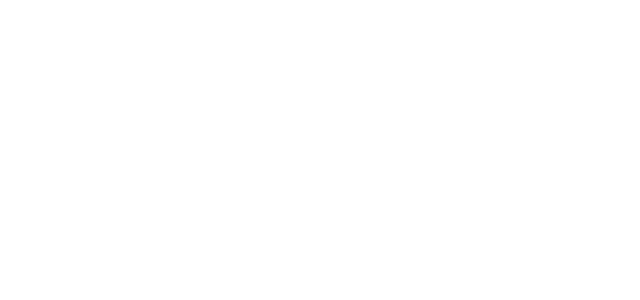
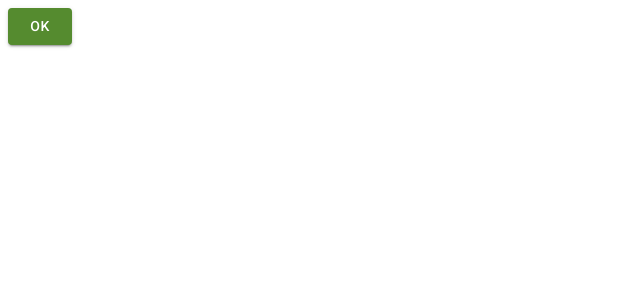
Before and after one commit to piotrosoba/chefapp, a React (Create React App) app: page / in a window 1280 px wide. Shown: the top 300 px of the page, without its empty margins (0-640 px from the left). Built offline with nearby package versions, Linux system fonts and the light colour scheme.

Commit message:
color mui changed

```diff
--- a/src/App.js
+++ b/src/App.js
@@ -1,9 +1,15 @@
 import React from 'react'
+import { Button } from '@material-ui/core'
 
 const App = props => {
   return (
     <div>
-
+      <Button
+        color='primary'
+        variant='contained'
+      >
+        OK
+      </Button>
     </div>
   )
 }
--- a/src/index.js
+++ b/src/index.js
@@ -4,11 +4,16 @@
 import { Provider } from 'react-redux'
 import { store } from './store'
 
+import { MuiThemeProvider } from '@material-ui/core/styles'
+import theme from './theme.js'
+
 import App from './App'
 
 ReactDOM.render(
   <Provider store={store}>
-    <App />
+    <MuiThemeProvider theme={theme}>
+      <App />
+    </MuiThemeProvider>
   </Provider>,
   document.getElementById('root')
 )
--- /dev/null
+++ b/src/theme.js
@@ -0,0 +1,18 @@
+import { createMuiTheme } from '@material-ui/core/styles';
+import lightGreen from '@material-ui/core/colors/lightGreen'
+import grey from '@material-ui/core/colors/grey'
+
+export default createMuiTheme({
+  palette: {
+    primary: {
+      light: lightGreen[200],
+      main: lightGreen[800],
+      dark: lightGreen[900]
+    },
+    secondary: {
+      light: grey[400],
+      main: grey[600],
+      dark: grey[900]
+    }
+  }
+})
```
